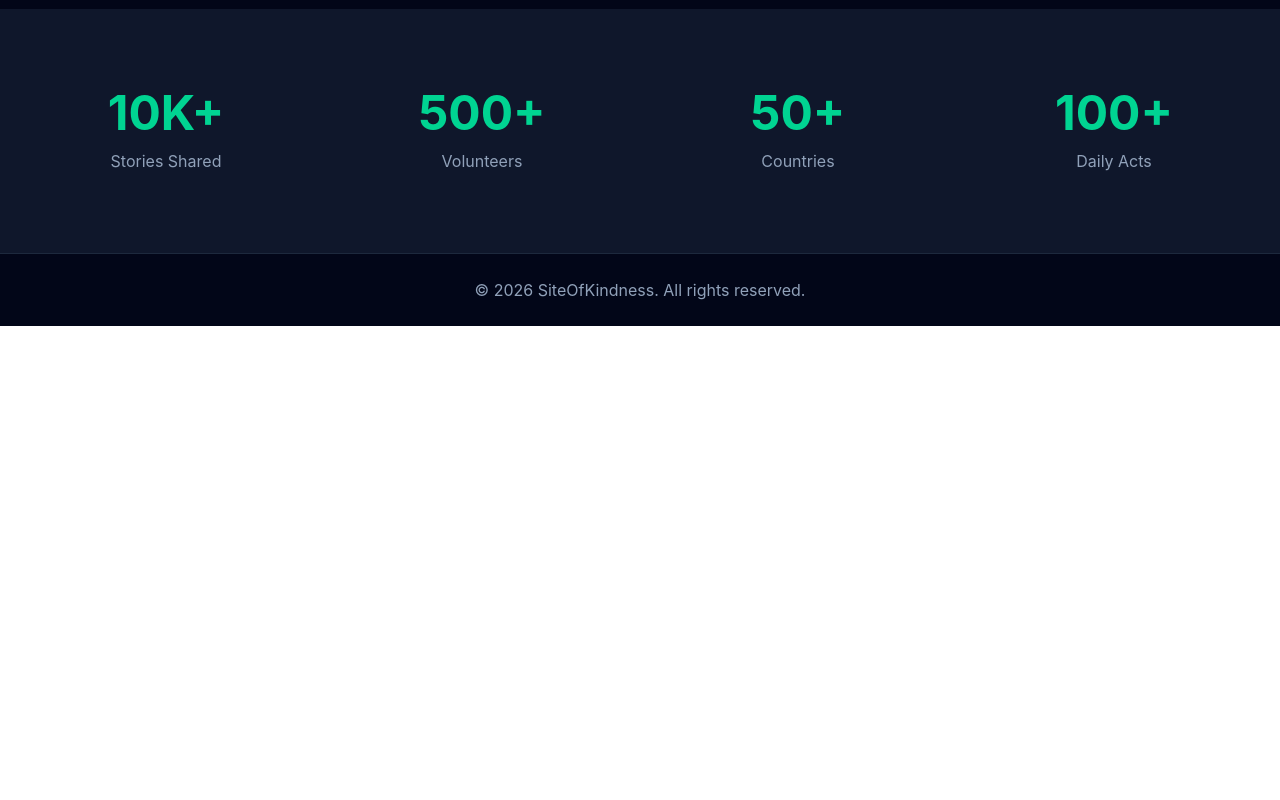
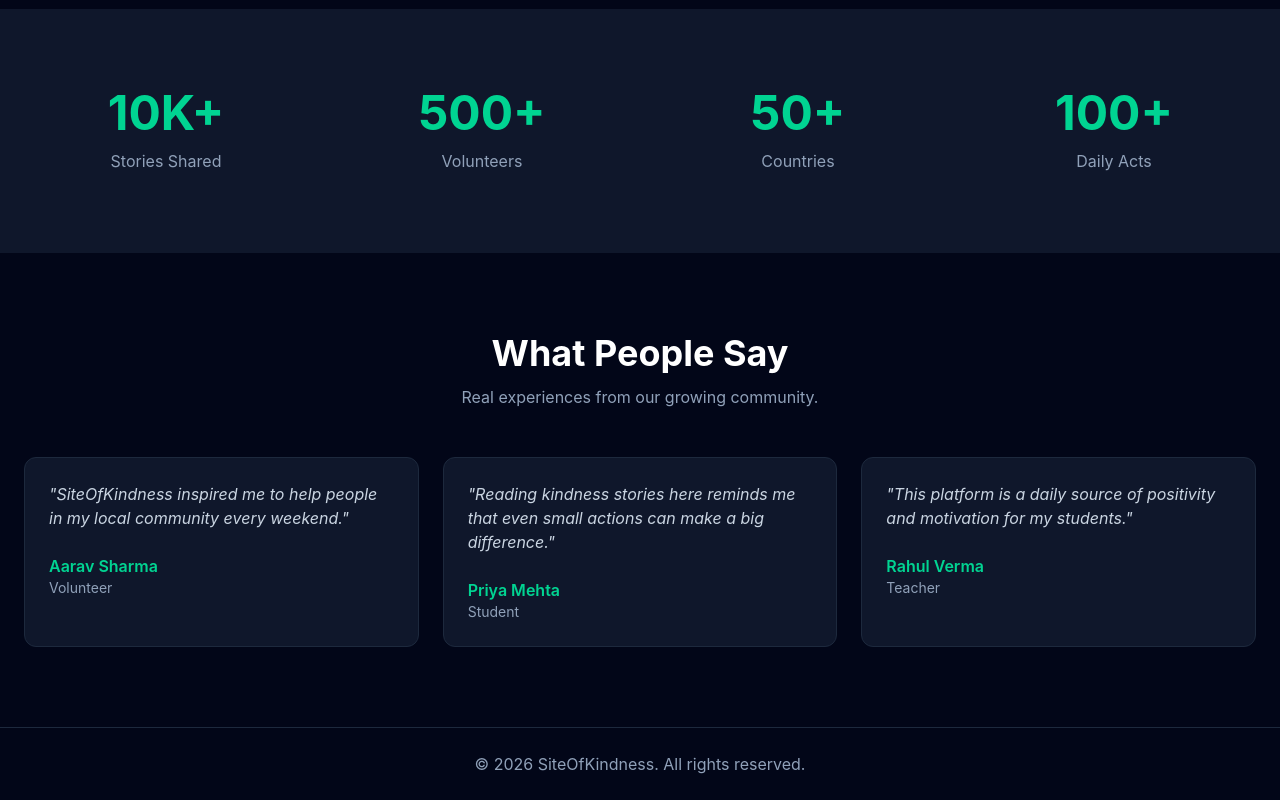
Before and after one commit to surajdeveloperofficial/SiteOfKindness, a React (Vite) app in the folder client/: page / in a window 1280 px wide. Shown: the part 1073-1873 px from the top of the page. Before the commit the page ends 1399 px from the top, so only its background shows below. Built offline with nearby package versions, Linux system fonts and the light colour scheme.

Commit message:
feat: add testimonials section to homepage

```diff
--- /dev/null
+++ b/client/src/components/home/Testimonials.jsx
@@ -0,0 +1,61 @@
+import Container from "../common/Container";
+import SectionTitle from "../common/SectionTitle";
+
+const testimonials = [
+  {
+    name: "Aarav Sharma",
+    role: "Volunteer",
+    message:
+      "SiteOfKindness inspired me to help people in my local community every weekend.",
+  },
+  {
+    name: "Priya Mehta",
+    role: "Student",
+    message:
+      "Reading kindness stories here reminds me that even small actions can make a big difference.",
+  },
+  {
+    name: "Rahul Verma",
+    role: "Teacher",
+    message:
+      "This platform is a daily source of positivity and motivation for my students.",
+  },
+];
+
+function Testimonials() {
+  return (
+    <section className="py-20">
+      <Container>
+        <SectionTitle
+          title="What People Say"
+          subtitle="Real experiences from our growing community."
+        />
+
+        <div className="grid gap-6 md:grid-cols-2 lg:grid-cols-3">
+          {testimonials.map((item) => (
+            <div
+              key={item.name}
+              className="rounded-xl border border-slate-800 bg-slate-900 p-6"
+            >
+              <p className="text-slate-300 italic">
+                "{item.message}"
+              </p>
+
+              <div className="mt-6">
+                <h3 className="font-semibold text-emerald-400">
+                  {item.name}
+                </h3>
+
+                <p className="text-sm text-slate-400">
+                  {item.role}
+                </p>
+              </div>
+            </div>
+          ))}
+        </div>
+      </Container>
+    </section>
+  );
+}
+
+export default Testimonials;
--- a/client/src/pages/Home/Home.jsx
+++ b/client/src/pages/Home/Home.jsx
@@ -1,13 +1,14 @@
 import Hero from "../../components/home/Hero";
 import Features from "../../components/home/Features";
 import Stats from "../../components/home/Stats";
-
+import Testimonials from "../../components/home/Testimonials";
 function Home() {
   return (
     <>
       <Hero />
       <Features/>
       <Stats/>
+       <Testimonials />
     </>
   );
 }
```
